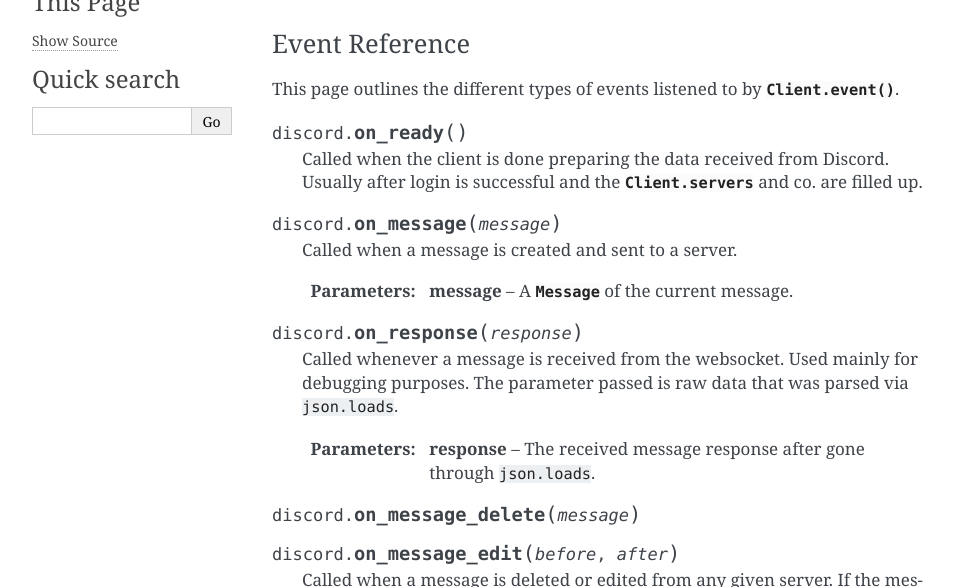
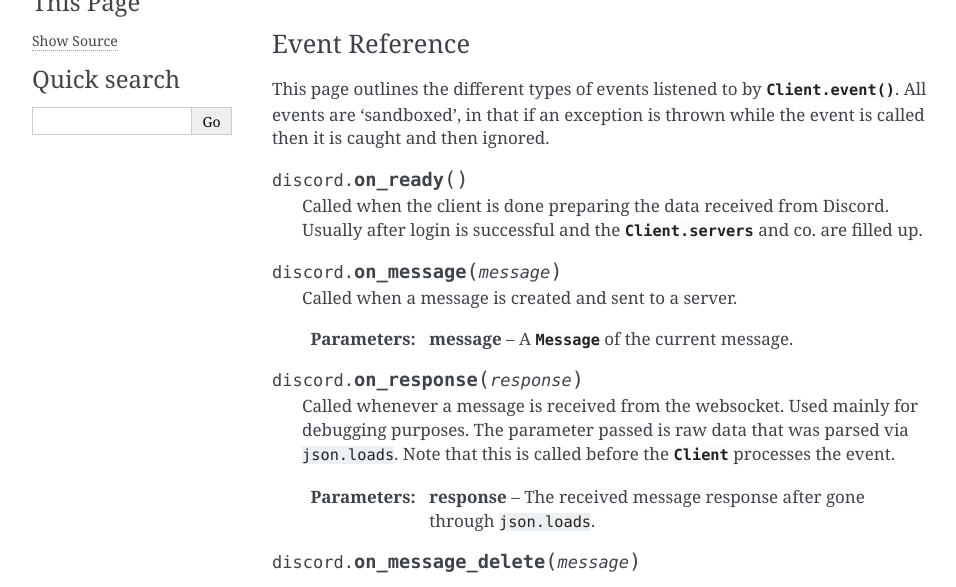
Before and after one commit to Rapptz/discord.py, a Sphinx documentation site: the page built from docs/api.rst, in a window 1280 px wide and 900 px high, cut to the strip 313-900 px from the top of the window. Shown: the whole strip, without its empty margins (148-1104 px from the left). Built offline with Sphinx 7.4.7, drawn with Linux system fonts in a browser that asks for light colours.

Commit message:
Sandbox events so exceptions being thrown don't break the client.

```diff
--- a/docs/api.rst
+++ b/docs/api.rst
@@ -18,6 +18,7 @@
 ~~~~~~~~~~~~~~~~
 
 This page outlines the different types of events listened to by :meth:`Client.event`.
+All events are 'sandboxed', in that if an exception is thrown while the event is called then it is caught and then ignored.
 
 
 .. function:: on_ready()
@@ -34,7 +35,8 @@
 .. function:: on_response(response)
 
     Called whenever a message is received from the websocket. Used mainly for debugging purposes.
-    The parameter passed is raw data that was parsed via ``json.loads``.
+    The parameter passed is raw data that was parsed via ``json.loads``. Note that this is called
+    before the :class:`Client` processes the event.
 
     :param response: The received message response after gone through ``json.loads``.
 
```
Also changed, not shown: 1 other file.
